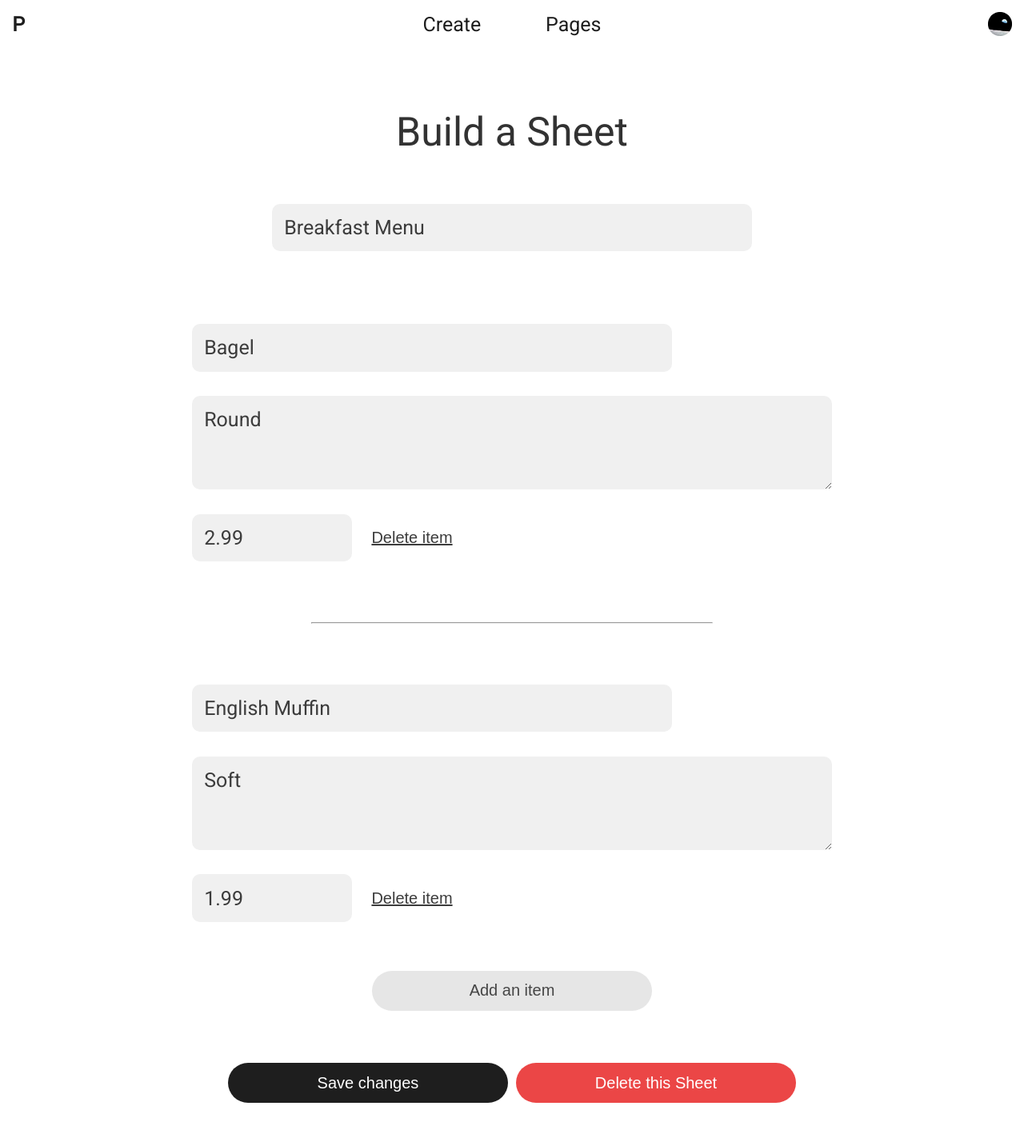
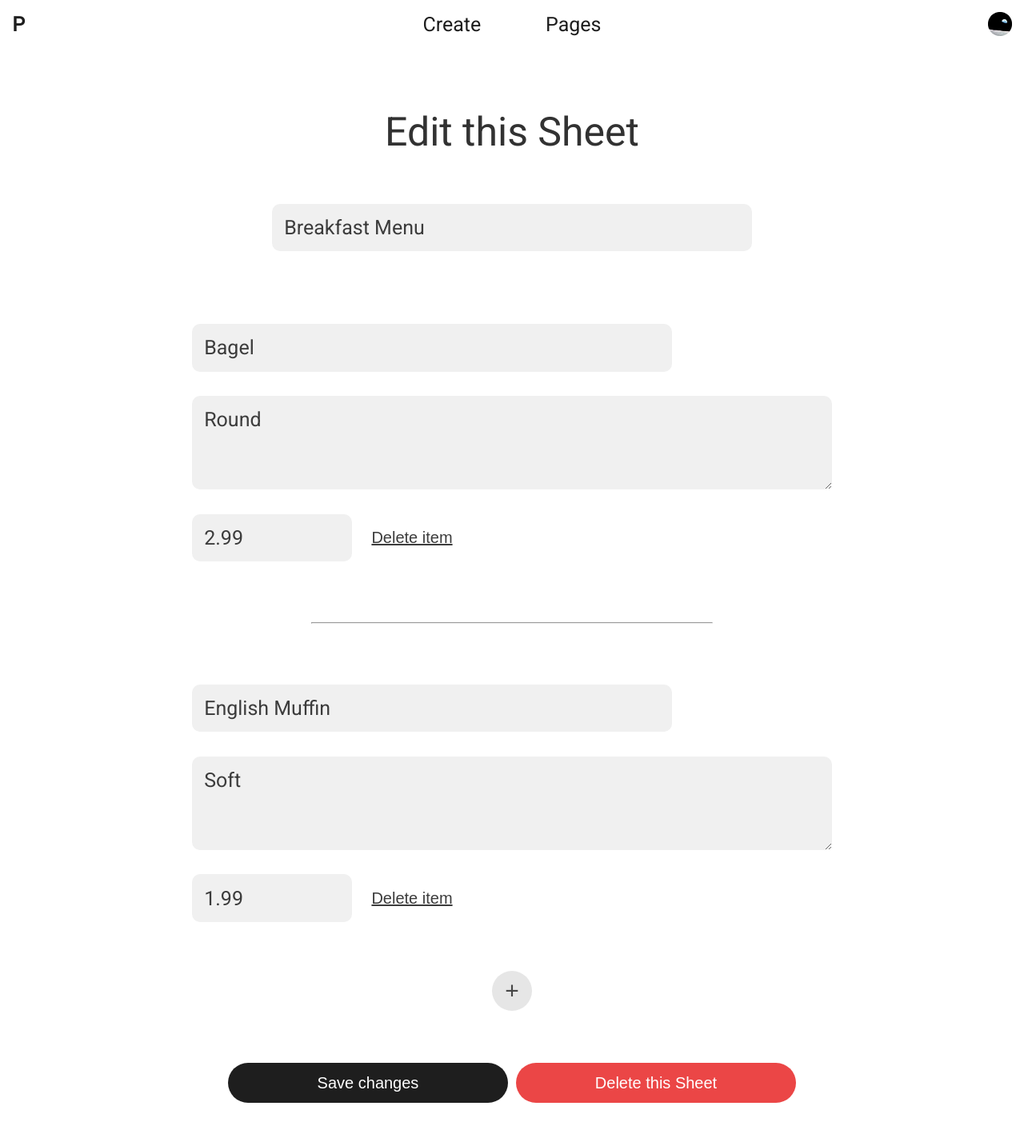
Before and after one commit to joshtgill/pages-web, a Django app: page /create/builder/?typee=Sheet&idd=13 in a window 1280 px wide. Shown: the top 1418 px of the page at 80% size. Run offline with Django 3.2, Linux system fonts and the light colour scheme; a user stored in the database is signed in; data comes from the database, SQL or seed files in the repository; both versions use the stored data as it was after the commit.

Commit message:
Minor text changes

```diff
--- a/builder/static/styles/page.css
+++ b/builder/static/styles/page.css
@@ -109,6 +109,9 @@
 }
 
 .content form #addItemButton {
+    width: 50px;
+    height: 50px;
+    font-size: 30px;
     color: rgb(70, 70, 70);
     background-color: rgb(230, 230, 230);
 }
--- a/builder/templates/page.html
+++ b/builder/templates/page.html
@@ -9,7 +9,11 @@
         {% include 'core.html' %}
 
         <div class="content">
-            <h1>Build a {{ page.name }}</h1>
+            {% if sheetData %}
+                <h1>Edit this {{ page.name }}</h1>
+            {% else %}
+                <h1>Build a {{ page.name }}</h1>
+            {% endif %}
             <form id="sheetForm" method="POST">
                 {% csrf_token %}
                 <input id="sheetNameInput" name="sheetName" placeholder="Sheet name (i.e Menu, Products)" autocomplete="off" value="{{ sheetData.name }}">
@@ -27,7 +31,7 @@
                         </div>
                     {% endfor %}
                 </div>
-                <button id="addItemButton" type="button" onclick="displayEmptySheetItem()">Add an item</button>
+                <button id="addItemButton" type="button" onclick="displayEmptySheetItem()">+</button>
                 <div class="buttons">
                     <button id="saveSheetButton" type="submit">
                         {% if sheetData %}
--- a/builder/templates/pages.html
+++ b/builder/templates/pages.html
@@ -1,5 +1,6 @@
 <html>
     {% load static %}
+    {% load pages %}
     <head>
         <title>Pages</title>
 
@@ -9,7 +10,7 @@
         {% include 'core.html' %}
 
         <div class="content">
-            <h1>{{ request.user.creatoruser.organization.name }}' Pages</h1>
+            <h1>{{ request.user.creatoruser.organization.name|pluralize }} Pages</h1>
             <h2>View and edit your organization's pages.</h2>
             <div class="pages">
                 {% for sheetData in sheetsData %}
```
Also changed, not shown: builder/templatetags/pages.py (added, +9 -0 lines), db.sqlite3.
